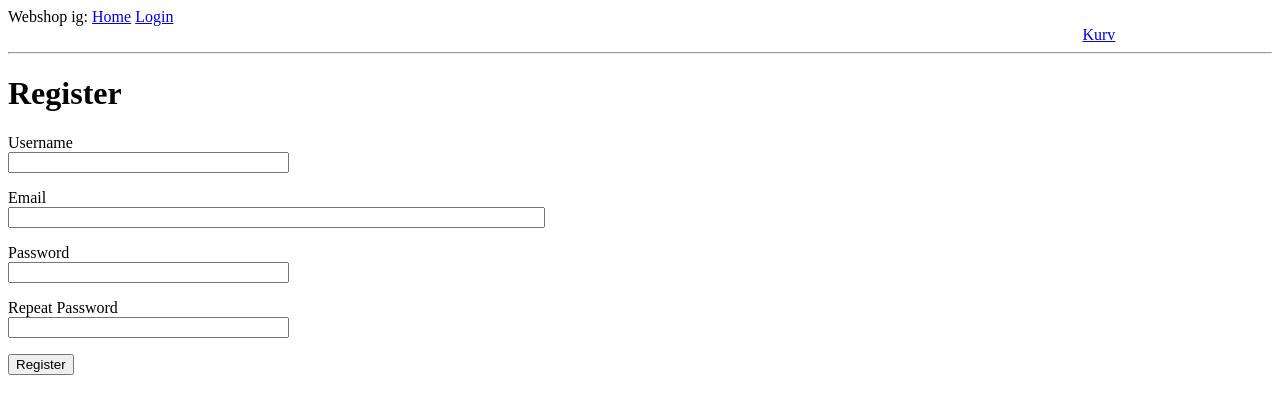
After one commit to unord/FlaskProjekt, a Flask app: page /register in a window 1280 px wide. The commit adds this page. Shown: the top 414 px of the page. Run offline with Flask 3, Linux system fonts and the light colour scheme.

Commit message:
Tilføjet login og database dertil

```diff
--- a/app/__init__.py
+++ b/app/__init__.py
@@ -2,10 +2,15 @@ from flask import Flask
 from app.config import Config
 from flask_sqlalchemy import SQLAlchemy
 from flask_migrate import Migrate
+from flask_login import LoginManager
+
 
 app = Flask(__name__)
 app.config.from_object(Config)
 db = SQLAlchemy(app)
 migrate = Migrate(app, db)
+login = LoginManager(app)
+login.login_view = 'login'
+
 
 from app import routes, models
--- a/app/forms.py
+++ b/app/forms.py
@@ -1,6 +1,10 @@
 from flask_wtf import FlaskForm
 from wtforms import StringField, PasswordField, BooleanField, SubmitField
-from wtforms.validators import DataRequired
+from wtforms.validators import ValidationError, DataRequired, Email, EqualTo
+import sqlalchemy as sa
+from app import db
+from app.models import User
+
 
 
 class LoginForm(FlaskForm):
@@ -11,3 +15,23 @@ class LoginForm(FlaskForm):
 
 class Items(FlaskForm):
     buyBtn = SubmitField('Buy')
+
+class RegistrationForm(FlaskForm):
+    username = StringField('Username', validators=[DataRequired()])
+    email = StringField('Email', validators=[DataRequired(), Email()])
+    password = PasswordField('Password', validators=[DataRequired()])
+    password2 = PasswordField(
+        'Repeat Password', validators=[DataRequired(), EqualTo('password')])
+    submit = SubmitField('Register')
+
+    def validate_username(self, username):
+        user = db.session.scalar(sa.select(User).where(
+            User.username == username.data))
+        if user is not None:
+            raise ValidationError('Please use a different username.')
+
+    def validate_email(self, email):
+        user = db.session.scalar(sa.select(User).where(
+            User.email == email.data))
+        if user is not None:
+            raise ValidationError('Please use a different email address.')
--- a/app/routes.py
+++ b/app/routes.py
@@ -1,23 +1,58 @@
-from flask import render_template, flash, redirect
+from flask import render_template, flash, redirect, url_for, request
 from app import app
-from app.forms import LoginForm, Items
+from app.forms import LoginForm, Items, RegistrationForm
+from flask_login import current_user, login_user
+import sqlalchemy as sa
+from app import db
+from app.models import User
+from flask_login import logout_user, login_required
+from urllib.parse import urlsplit
 
 @app.route('/')
 @app.route('/index')
+@login_required
 def index():
     form = Items()
-    user = {'username': 'wah wah'}
-
-    return render_template('index.html', title='Home', user=user, form=form)
+    user="whatever"
+    return render_template("index.html", title='Home Page', form=form)
 
 @app.route('/login', methods=['GET', 'POST'])
 def login():
+    if current_user.is_authenticated:
+        return redirect(url_for('index'))
     form = LoginForm()
     if form.validate_on_submit():
-        flash('Login requested for user {}, remember_me={}'.format(
-            form.username.data, form.remember_me.data))
-        return redirect('/index')
+        user = db.session.scalar(
+            sa.select(User).where(User.username == form.username.data))
+        if user is None or not user.check_password(form.password.data):
+            flash('Invalid username or password')
+            return redirect(url_for('login'))
+        login_user(user, remember=form.remember_me.data)
+        next_page = request.args.get('next')
+        if not next_page or urlsplit(next_page).netloc != '':
+            next_page = url_for('index')
+        return redirect(next_page)
+
     return render_template('login.html', title='Sign In', form=form)
+
+@app.route('/register', methods=['GET', 'POST'])
+def register():
+    if current_user.is_authenticated:
+        return redirect(url_for('index'))
+    form = RegistrationForm()
+    if form.validate_on_submit():
+        user = User(username=form.username.data, email=form.email.data)
+        user.set_password(form.password.data)
+        db.session.add(user)
+        db.session.commit()
+        flash('Congratulations, you are now a registered user!')
+        return redirect(url_for('login'))
+    return render_template('register.html', title='Register', form=form)
+
+@app.route('/logout')
+def logout():
+    logout_user()
+    return redirect(url_for('index'))
 
 @app.route('/kurv', methods=['GET', 'POST'])
 def kurv():
--- a/app/templates/base.html
+++ b/app/templates/base.html
@@ -10,9 +10,13 @@
     <body>
         <div>
             Webshop ig:
-            <a href="/index">Home</a>
-            <a href="/login">Login</a>
-            <a href="/kurv"; style="padding-left: 85%;">Kurv</a>
+            <a href="{{ url_for('index') }}">Home</a>
+            {% if current_user.is_anonymous %}
+            <a href="{{ url_for('login') }}">Login</a>
+            {% else %}
+            <a href="{{ url_for('logout') }}">Logout</a>
+            {% endif %}
+            <a href="{{ url_for('kurv') }}"; style="padding-left: 85%;">Kurv</a>
         </div>
         <hr>
         {% with messages = get_flashed_messages() %}
--- a/app/templates/index.html
+++ b/app/templates/index.html
@@ -2,10 +2,8 @@
 
 {% block content %}
 
-
-
 {{ form.hidden_tag() }}
-    <h1>Hi, {{ user.username }}!</h1>
+    <h1>Hi, {{ current_user.username }}!</h1>
 <div class="item">
 <img style="width: 150; height: 150;" src="https://image.spreadshirtmedia.net/image-server/v1/products/T1459A839PA4459PT28D180691917W8333H10000/views/1,width=550,height=550,appearanceId=839,backgroundColor=F2F2F2/boger-aben-bog-sticker.jpg"></img>
 <p>
--- a/app/templates/login.html
+++ b/app/templates/login.html
@@ -14,5 +14,7 @@
         </p>
         <p>{{ form.remember_me() }} {{ form.remember_me.label }}</p>
         <p>{{ form.submit() }}</p>
+        <p>New User? <a href="{{ url_for('register') }}">Click to Register!</a></p>
     </form>
+
 {% endblock %}
--- /dev/null
+++ b/app/templates/register.html
@@ -0,0 +1,37 @@
+{% extends "base.html" %}
+
+{% block content %}
+    <h1>Register</h1>
+    <form action="" method="post">
+        {{ form.hidden_tag() }}
+        <p>
+            {{ form.username.label }}<br>
+            {{ form.username(size=32) }}<br>
+            {% for error in form.username.errors %}
+            <span style="color: red;">[{{ error }}]</span>
+            {% endfor %}
+        </p>
+        <p>
+            {{ form.email.label }}<br>
+            {{ form.email(size=64) }}<br>
+            {% for error in form.email.errors %}
+            <span style="color: red;">[{{ error }}]</span>
+            {% endfor %}
+        </p>
+        <p>
+            {{ form.password.label }}<br>
+            {{ form.password(size=32) }}<br>
+            {% for error in form.password.errors %}
+            <span style="color: red;">[{{ error }}]</span>
+            {% endfor %}
+        </p>
+        <p>
+            {{ form.password2.label }}<br>
+            {{ form.password2(size=32) }}<br>
+            {% for error in form.password2.errors %}
+            <span style="color: red;">[{{ error }}]</span>
+            {% endfor %}
+        </p>
+        <p>{{ form.submit() }}</p>
+    </form>
+{% endblock %}
```
Also changed, not shown: app/models.py (+18 -5 lines), migrations/versions/482d5b2c2b40_.py (added, +42 -0 lines), migrations/versions/82cf5f767747_users_table.py (deleted, +0 -42 lines), migrations/versions/9ce3e7ab082e_posts_table.py (deleted, +0 -43 lines), app/app.db.
